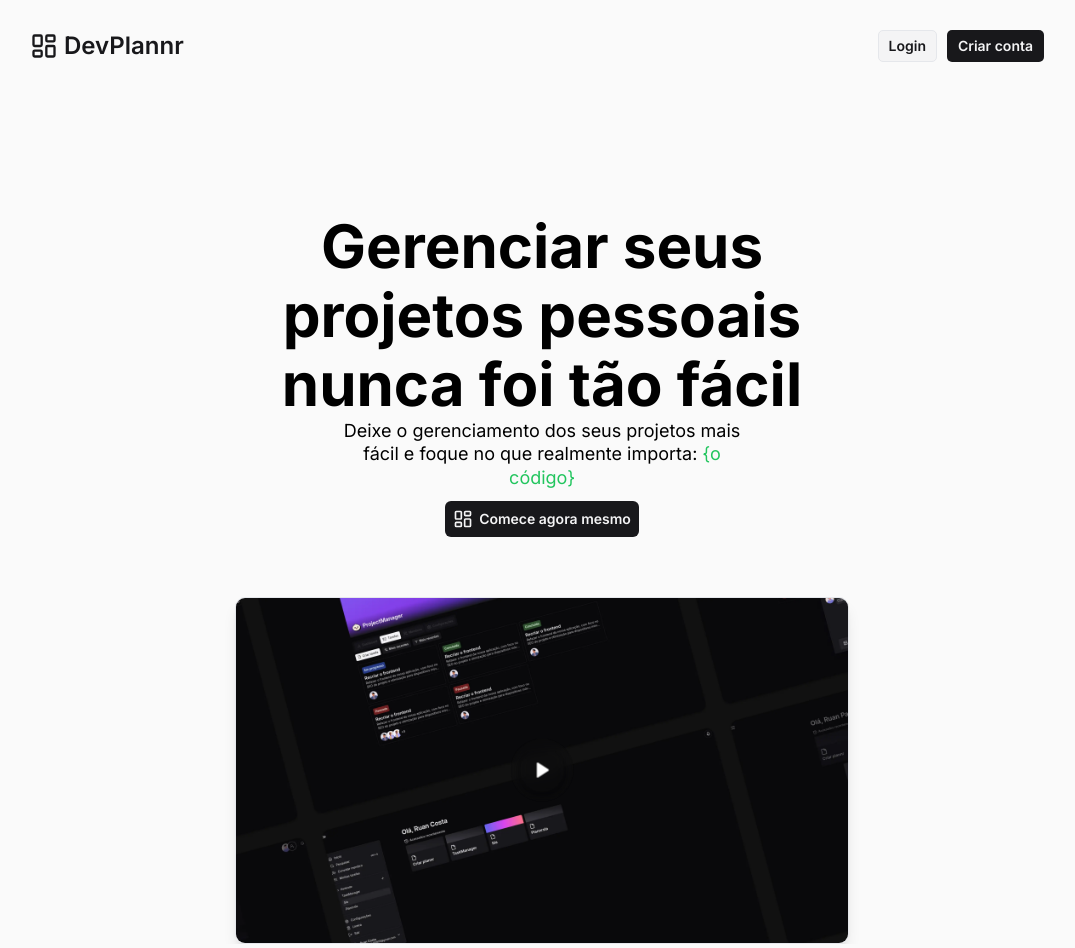
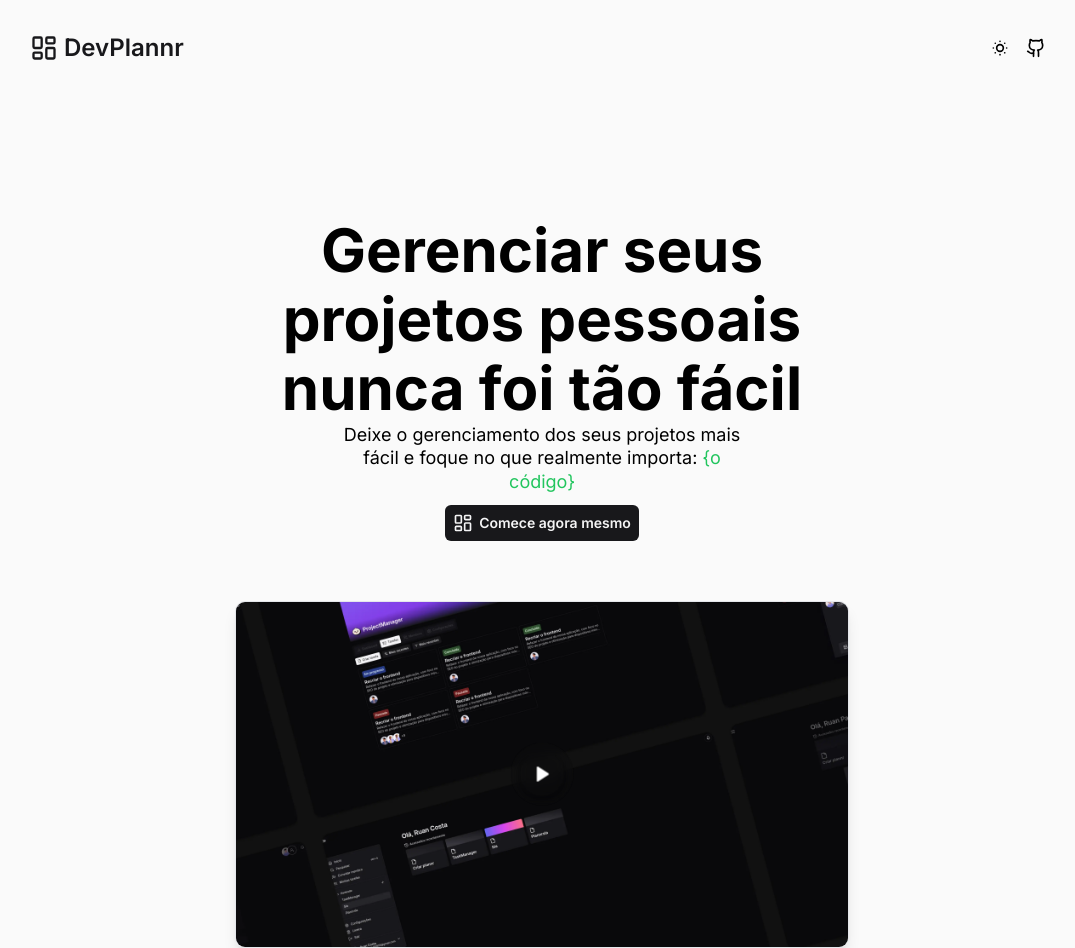
Before and after one commit to ruancosta07/devplannr, a Next.js app: page / in a window 1280 px wide. Shown: the whole page, without its empty margins (98-1173 px from the left). Built offline with nearby package versions, Linux system fonts and the light colour scheme.

Commit message:
refactor: botão de trocar tema

```diff
--- a/src/app/_components/Header.tsx
+++ b/src/app/_components/Header.tsx
@@ -2,14 +2,24 @@
 import Show from "@/components/Show";
 import UserSigned from "@/components/UserSigned";
 import useUserStore from "@/store/User";
-import { LayoutDashboard, MoonStar, SunDim } from "lucide-react";
+import { Github, LayoutDashboard, MoonStar, SunDim } from "lucide-react";
 import { useTheme } from "next-themes";
 import Link from "next/link";
-import React from "react";
+import React, { useEffect, useState } from "react";
+
+type Theme = "dark" | "light" | null;
 
 const Header = () => {
-  const { theme, setTheme, } = useTheme();
-  const {signed, user} = useUserStore()
+  const { theme, setTheme } = useTheme();
+  const [localTheme, setLocalTheme] = useState<Theme>(null);
+  const { signed, user, loadingData } = useUserStore();
+  useEffect(() => {
+    if (theme === "system") {
+      setLocalTheme(() => (matchMedia("(prefers-color-scheme:dark)").matches ? "dark" : "light"));
+    } else {
+      setLocalTheme(theme as Theme);
+    }
+  }, [theme]);
   return (
     <header>
       <div className="container-width flex items-center py-[3rem]">
@@ -17,10 +27,12 @@ const Header = () => {
           href={"/"}
           className="flex text-zinc-900 dark:text-zinc-100 items-center gap-[.6rem] text-[2.4rem] font-semibold"
         >
-          <LayoutDashboard className="w-[2.8rem] h-[2.8rem]"/>
+          <LayoutDashboard className="w-[2.8rem] h-[2.8rem]" />
           DevPlannr
         </Link>
         <nav className="ml-auto flex gap-[1rem] items-center">
+          {!loadingData && (
+            <>
               <Show when={!signed}>
                 <Link
                   href={"/login"}
@@ -43,27 +55,26 @@ const Header = () => {
                   Meu plannr
                 </Link>
               </Show>
-          <div>
-            <Show when={theme === "dark"}>
-              <button
-                onClick={() => setTheme("light")}
-                className="hover:dark:bg-zinc-700/30 p-[.8rem] rounded-[.6rem]"
-              >
+            </>
+          )}
+          <div className="flex items-center">
+            <Show when={localTheme === "dark"}>
+              <button onClick={() => setTheme("light")} className="hover:dark:bg-zinc-700/30 p-[.8rem] rounded-[.6rem]">
                 <MoonStar className="w-[2rem] h-[2rem]" />
               </button>
             </Show>
-            <Show when={theme === "light"}>
-              <button
-                onClick={() => setTheme("dark")}
-                className="hover:bg-zinc-300/30 p-[.8rem] rounded-[.6rem]"
-              >
+            <Show when={localTheme === "light"}>
+              <button onClick={() => setTheme("dark")} className="hover:bg-zinc-300/30 p-[.8rem] rounded-[.6rem]">
                 <SunDim className="w-[2rem] h-[2rem]" />
               </button>
             </Show>
+            <a href="" className="hover:bg-zinc-800 p-[.8rem] rounded-[.6rem] inline-block">
+              <Github className="w-[2rem] h-[2rem]" />
+            </a>
           </div>
         </nav>
       </div>
-      <UserSigned/>
+      <UserSigned />
     </header>
   );
 };
```
Lines whose indentation alone changed are shown as unchanged.
